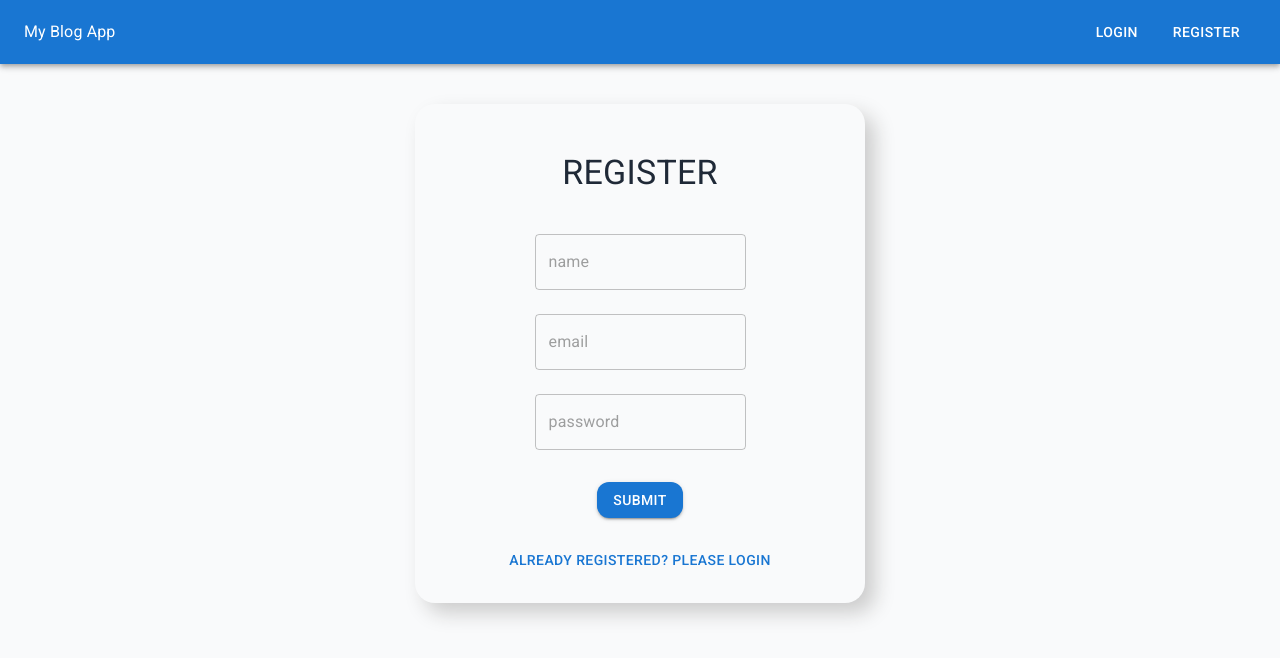
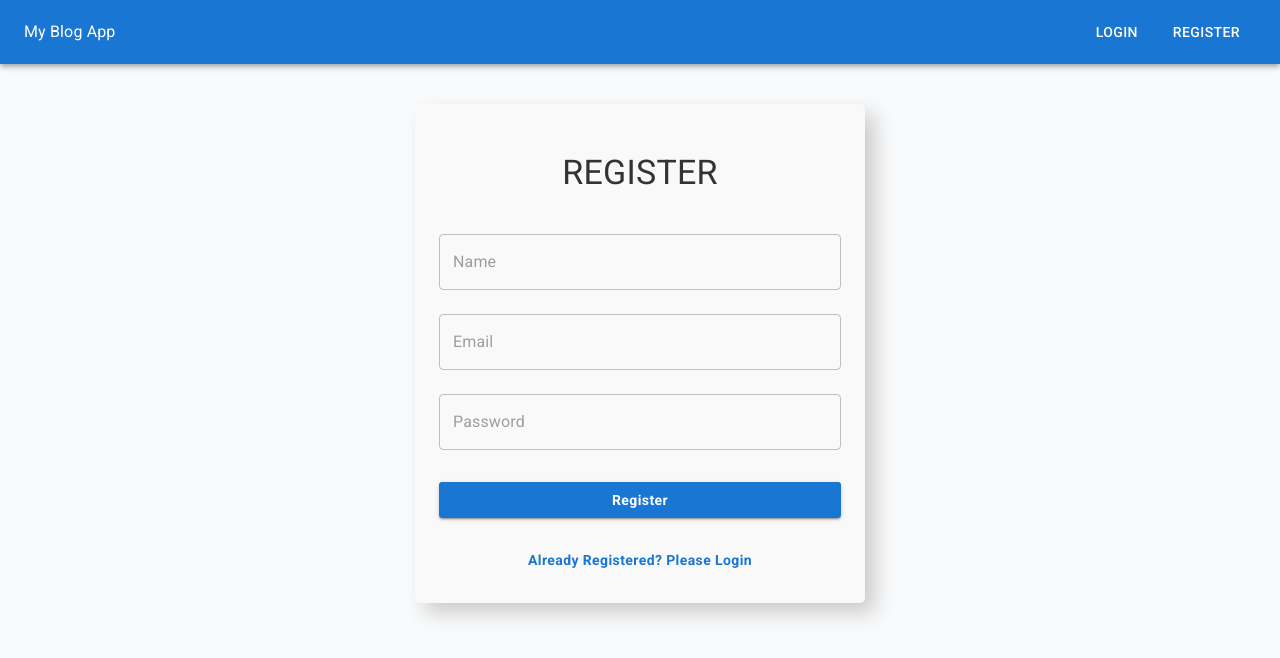
Before and after one commit to RajaMahanty/blog-1, a React (Vite) app in the folder client/: page /register in a window 1280 px wide. Shown: the top 658 px of the page. Built offline with nearby package versions, Linux system fonts and the light colour scheme.

Commit message:
fix toast and login, register layout.

```diff
--- a/client/src/App.jsx
+++ b/client/src/App.jsx
@@ -5,8 +5,11 @@ import Blogs from "./pages/Blogs";
 import Login from "./pages/Login";
 import Register from "./pages/Register";
 import UserBlogs from "./pages/UserBlogs";
+import axios from "axios";
+
+// toast
 import { ToastContainer } from "react-toastify";
-import axios from "axios";
+import "react-toastify/dist/ReactToastify.css";
 
 // Configuring base URL
 axios.defaults.baseURL = "http://localhost:8080/api/v1";
@@ -22,7 +25,18 @@ function App() {
 				<Route path="/login" element={<Login />} />
 				<Route path="/register" element={<Register />} />
 			</Routes>
-			<ToastContainer />
+			<ToastContainer
+				position="top-right"
+				autoClose={3000}
+				hideProgressBar={true}
+				newestOnTop={false}
+				closeOnClick
+				rtl={false}
+				pauseOnFocusLoss
+				draggable
+				pauseOnHover={false}
+				theme="light"
+			/>
 		</>
 	);
 }
--- a/client/src/components/Header.jsx
+++ b/client/src/components/Header.jsx
@@ -15,7 +15,7 @@ import { authActions } from "../redux/store";
 
 // toast
 import { ToastContainer, toast } from "react-toastify";
-import "react-toastify/ReactToastify.css";
+import "react-toastify/dist/ReactToastify.css";
 
 const Header = () => {
 	// global state
--- a/client/src/pages/Login.jsx
+++ b/client/src/pages/Login.jsx
@@ -4,10 +4,7 @@ import { useNavigate } from "react-router-dom";
 import axios from "axios";
 import { useDispatch } from "react-redux";
 import { authActions } from "../redux/store";
-
-// toast
-import { ToastContainer, toast } from "react-toastify";
-import "react-toastify/ReactToastify.css";
+import { toast } from "react-toastify";
 
 const StyledBox = styled(Box)(({ theme }) => ({
 	maxWidth: 450,
@@ -58,28 +55,15 @@ const Login = () => {
 			if (data.success) {
 				localStorage.setItem("userId", data?.user._id);
 				dispatch(authActions.login());
-				toast.success("Logged in successfully!", {
-					position: "top-right",
-					autoClose: 3000,
-					hideProgressBar: false,
-					closeOnClick: true,
-					pauseOnHover: false,
-					draggable: true,
-				});
+				toast.success("Logged in successfully!");
 				navigate("/");
 			}
 		} catch (error) {
 			console.log(error);
-			toast.error("Login failed. Please check your credentials.", {
-				position: "top-right",
-				autoClose: 3000,
-				hideProgressBar: false,
-				closeOnClick: true,
-				pauseOnHover: false,
-				draggable: true,
-			});
+			toast.error("Login failed. Please check your credentials.");
 		}
 	};
+
 	return (
 		<>
 			<form onSubmit={handleSubmit}>
@@ -116,19 +100,19 @@ const Login = () => {
 						type="submit"
 						variant="contained"
 						color="primary"
-						sx={{ borderRadius: 3, marginTop: 3 }}
+						fullWidth
 					>
-						Submit
+						Login
 					</StyledButton>
 					<StyledButton
 						onClick={() => navigate("/register")}
-						sx={{ borderRadius: 3, marginTop: 3 }}
+						variant="text"
+						fullWidth
 					>
 						Don't have an account? Register
 					</StyledButton>
 				</StyledBox>
 			</form>
-			<ToastContainer />
 		</>
 	);
 };
--- a/client/src/pages/Register.jsx
+++ b/client/src/pages/Register.jsx
@@ -1,11 +1,28 @@
 import React, { useState } from "react";
-import { Box, Typography, TextField, Button } from "@mui/material";
+import { Box, Typography, TextField, Button, styled } from "@mui/material";
 import { useNavigate } from "react-router-dom";
 import axios from "axios";
+import { toast } from "react-toastify";
 
-// toast
-import { ToastContainer, toast } from "react-toastify";
-import "react-toastify/ReactToastify.css";
+const StyledBox = styled(Box)(({ theme }) => ({
+	maxWidth: 450,
+	display: "flex",
+	flexDirection: "column",
+	alignItems: "center",
+	margin: "auto",
+	marginTop: theme.spacing(5),
+	boxShadow: "10px 10px 20px #ccc",
+	padding: theme.spacing(3),
+	borderRadius: 5,
+	backgroundColor: "#f9f9f9",
+}));
+
+const StyledButton = styled(Button)(({ theme }) => ({
+	borderRadius: 3,
+	marginTop: theme.spacing(3),
+	textTransform: "none",
+	fontWeight: "bold",
+}));
 
 const Register = () => {
 	const navigate = useNavigate();
@@ -35,36 +52,21 @@ const Register = () => {
 			});
 
 			if (data.success) {
-				toast.success("Registered successfully!", {
-					position: "top-right",
-					autoClose: 3000,
-					hideProgressBar: false,
-					closeOnClick: true,
-					pauseOnHover: false,
-					draggable: true,
-				});
+				toast.success("Registered successfully!");
 				navigate("/login");
 			}
 		} catch (error) {
 			console.log(error);
+			toast.error("Registration failed. Please try again.");
 		}
 	};
+
 	return (
 		<>
 			<form onSubmit={handleSubmit}>
-				<Box
-					maxWidth={450}
-					display={"flex"}
-					flexDirection={"column"}
-					alignItems={"center"}
-					margin={"auto"}
-					marginTop={5}
-					boxShadow={"10px 10px 20px #ccc"}
-					padding={3}
-					borderRadius={5}
-				>
+				<StyledBox>
 					<Typography
-						sx={{ textTransform: "uppercase" }}
+						sx={{ textTransform: "uppercase", color: "#333" }}
 						variant="h4"
 						padding={3}
 						textAlign={"center"}
@@ -72,47 +74,51 @@ const Register = () => {
 						Register
 					</Typography>
 					<TextField
-						placeholder="name"
+						placeholder="Name"
 						value={inputs.name}
 						name="name"
 						margin="normal"
 						type="text"
 						required
 						onChange={handleChange}
+						fullWidth
 					/>
 					<TextField
-						placeholder="email"
+						placeholder="Email"
 						value={inputs.email}
 						name="email"
 						margin="normal"
 						type="email"
 						required
 						onChange={handleChange}
+						fullWidth
 					/>
 					<TextField
-						placeholder="password"
+						placeholder="Password"
 						value={inputs.password}
 						name="password"
 						margin="normal"
 						type="password"
 						required
 						onChange={handleChange}
+						fullWidth
 					/>
-					<Button
+					<StyledButton
 						type="submit"
 						variant="contained"
 						color="primary"
-						sx={{ borderRadius: 3, marginTop: 3 }}
+						fullWidth
 					>
-						Submit
-					</Button>
-					<Button
+						Register
+					</StyledButton>
+					<StyledButton
 						onClick={() => navigate("/login")}
-						sx={{ borderRadius: 3, marginTop: 3 }}
+						variant="text"
+						fullWidth
 					>
 						Already Registered? Please Login
-					</Button>
-				</Box>
+					</StyledButton>
+				</StyledBox>
 			</form>
 		</>
 	);
```
